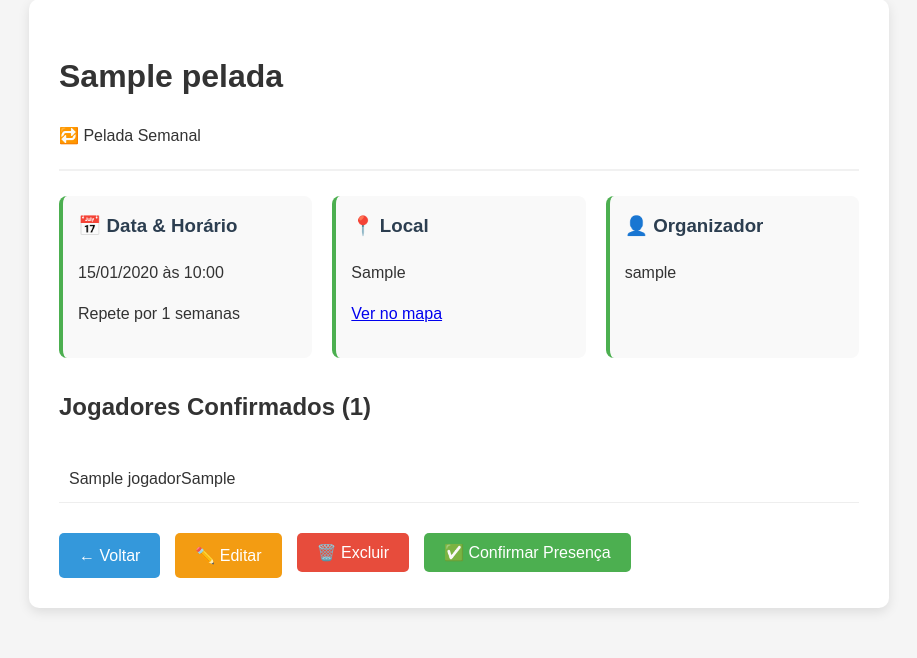
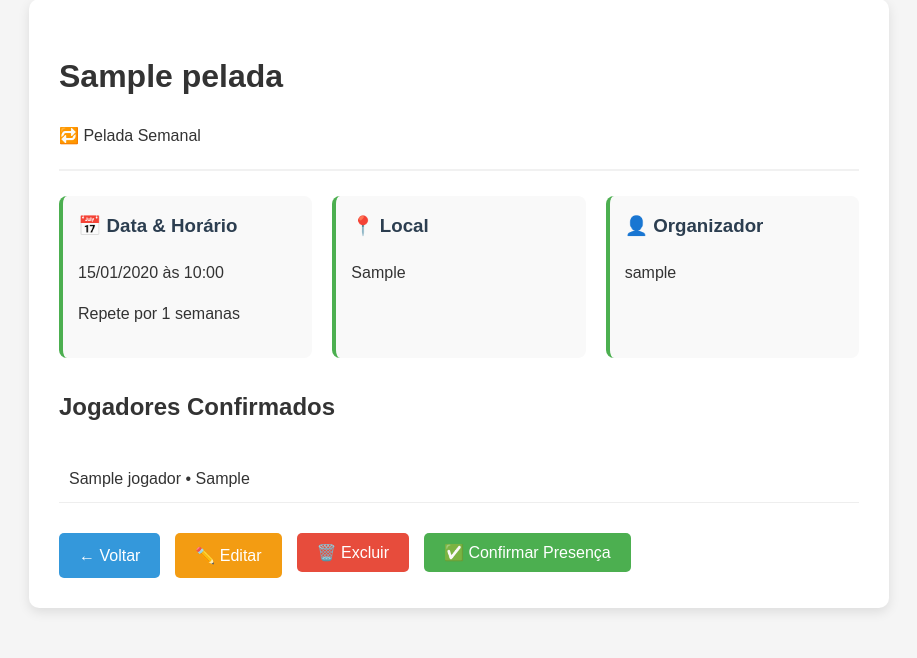
Before and after one commit to Artur-Antunes-1/FutHub_PROJETO_FDS, a Django app: page /peladas/1/ in a window 1280 px wide. Shown: the part 142-800 px from the top of the page, without its empty margins (181-1098 px from the left). Run offline with Django 5.2, Linux system fonts and the light colour scheme; a user stored in the database is signed in; tables that the repository leaves empty hold one stand-in row (values such as "Sample post").

Commit message:
Atualizado template detalhes_pelada com layout limpo, lógica de presença e ações do organizador

```diff
--- a/templates/core/detalhes_pelada.html
+++ b/templates/core/detalhes_pelada.html
@@ -50,8 +50,6 @@
         margin-top: 30px;
     }
     .participante-item {
-        display: flex;
-        align-items: center;
         padding: 10px;
         border-bottom: 1px solid #eee;
     }
@@ -79,7 +77,6 @@
         <div class="info-card">
             <h3>📍 Local</h3>
             <p>{{ pelada.local }}</p>
-            <a href="#" class="map-link">Ver no mapa</a>
         </div>
 
         <div class="info-card">
@@ -89,13 +86,13 @@
     </div>
 
     <div class="participantes-section">
-        <h2>Jogadores Confirmados ({{ pelada.presenca_set.count }})</h2>
+        <h2>Jogadores Confirmados</h2>
         <div class="participantes-list">
             {% for presenca in pelada.presenca_set.all %}
                 <div class="participante-item">
                     <span>{{ presenca.jogador.nome }}</span>
                     {% if presenca.jogador.posicao %}
-                        <span class="posicao-badge">{{ presenca.jogador.posicao }}</span>
+                        • {{ presenca.jogador.posicao }}
                     {% endif %}
                 </div>
             {% empty %}
```
